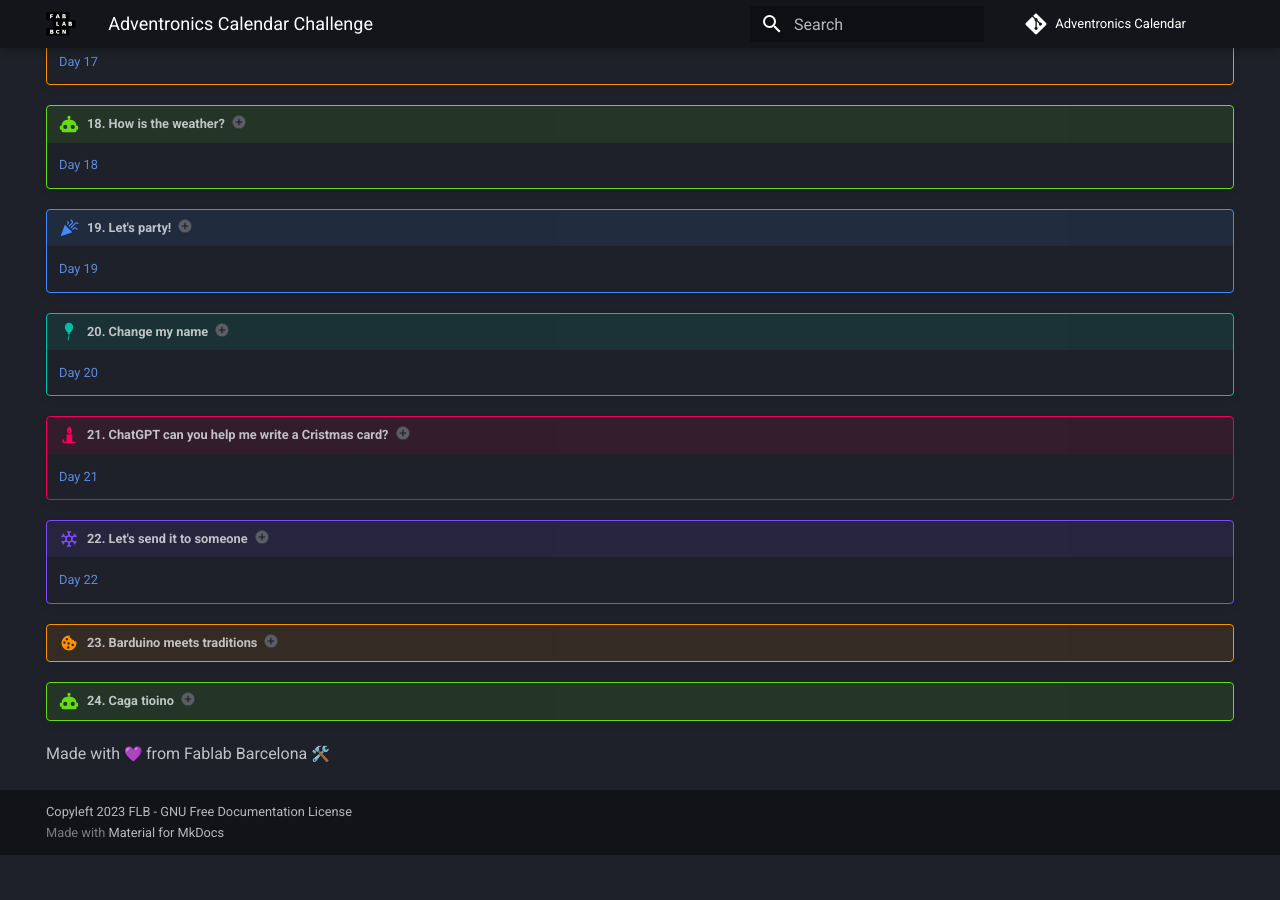
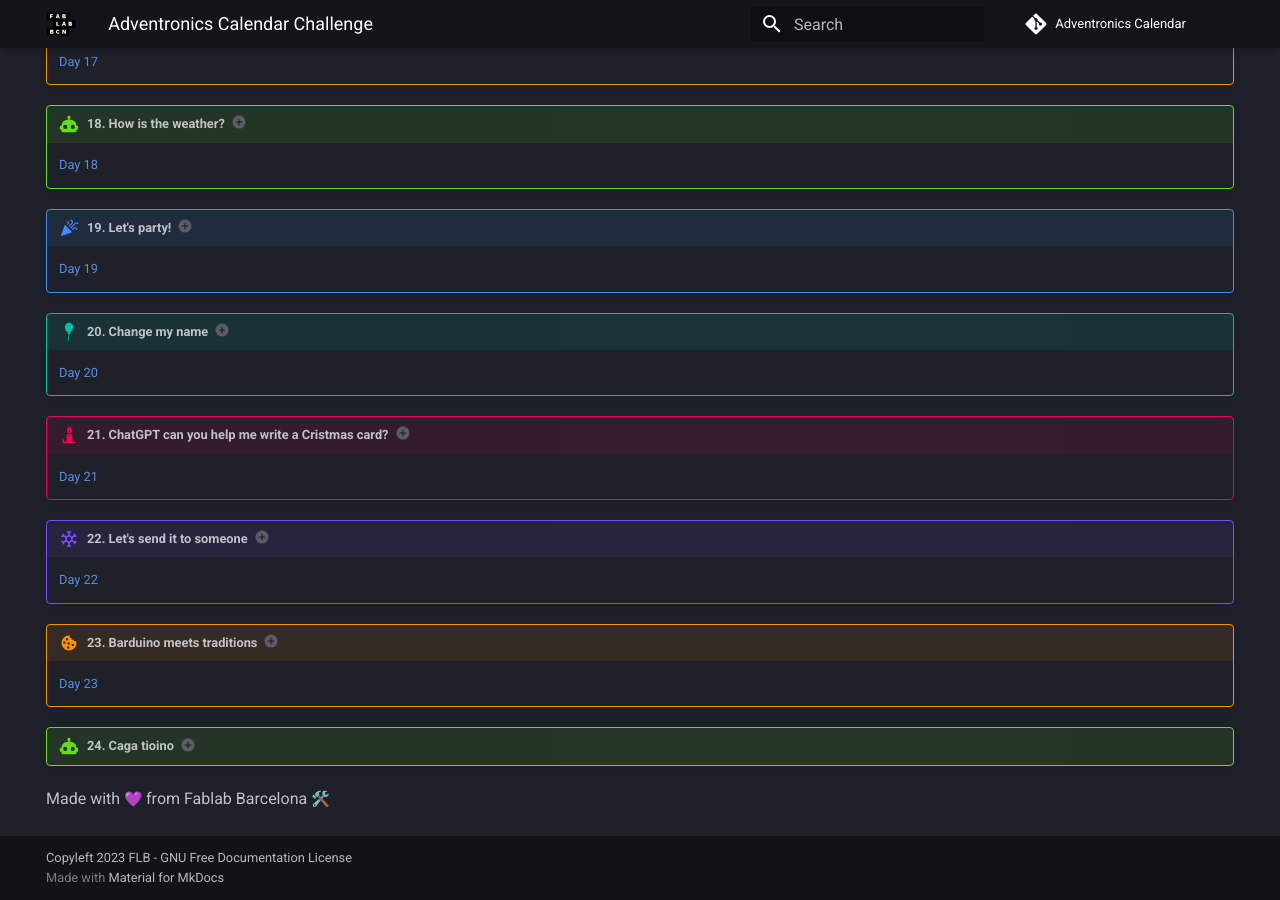
Before and after one commit to fablabbcn/ruractive-tot, an MkDocs documentation site: the page built from docs/index.md, in a window 1280 px wide and 900 px high, scrolled down 1886 px. Built offline with MkDocs 1.6.1 and Material for MkDocs 9.7.7, drawn with Linux system fonts in a browser that asks for light colours; emoji names are drawn with the system emoji font; comment, search, counter and statistics services are not loaded; before the commit the page ends 2741 px from its top, so only the background shows below that.

Commit message:
day23 index

```diff
--- a/docs/index.md
+++ b/docs/index.md
@@ -95,6 +95,7 @@ hide:
 1. From Barduino with love :love_letter:
 
 !!! warning annotate "23. Barduino meets traditions (1)"
+    [Day 23](solutions/23/23.md)
 1. Make me feel part of the family
 
 !!! question annotate "24. Caga tioino (1)"
--- a/mkdocs.yml
+++ b/mkdocs.yml
@@ -35,6 +35,7 @@ nav:
     - Day 20: solutions/20/20.md
     - Day 21: solutions/21/21.md
     - Day 22: solutions/22/22.md
+    - Day 23: solutions/23/23.md
   - Solution template:
     - template.md
 
```
